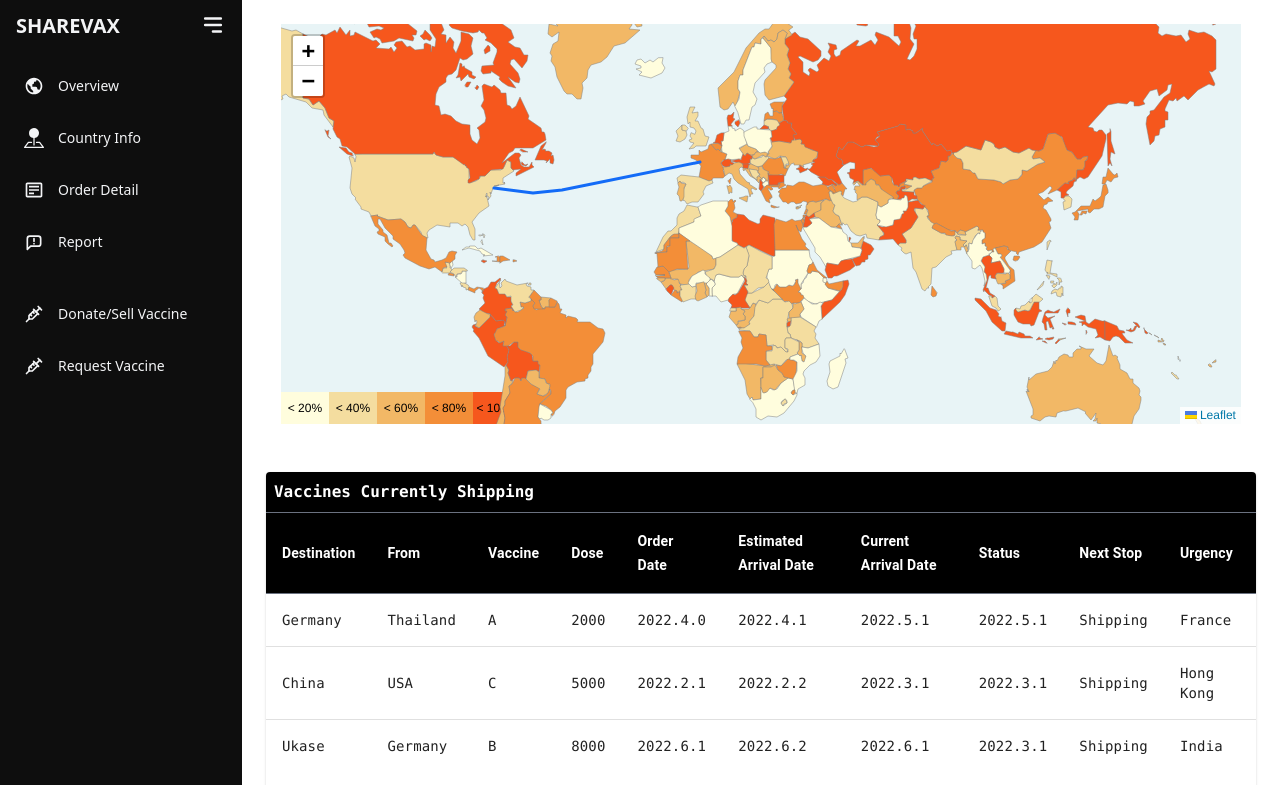
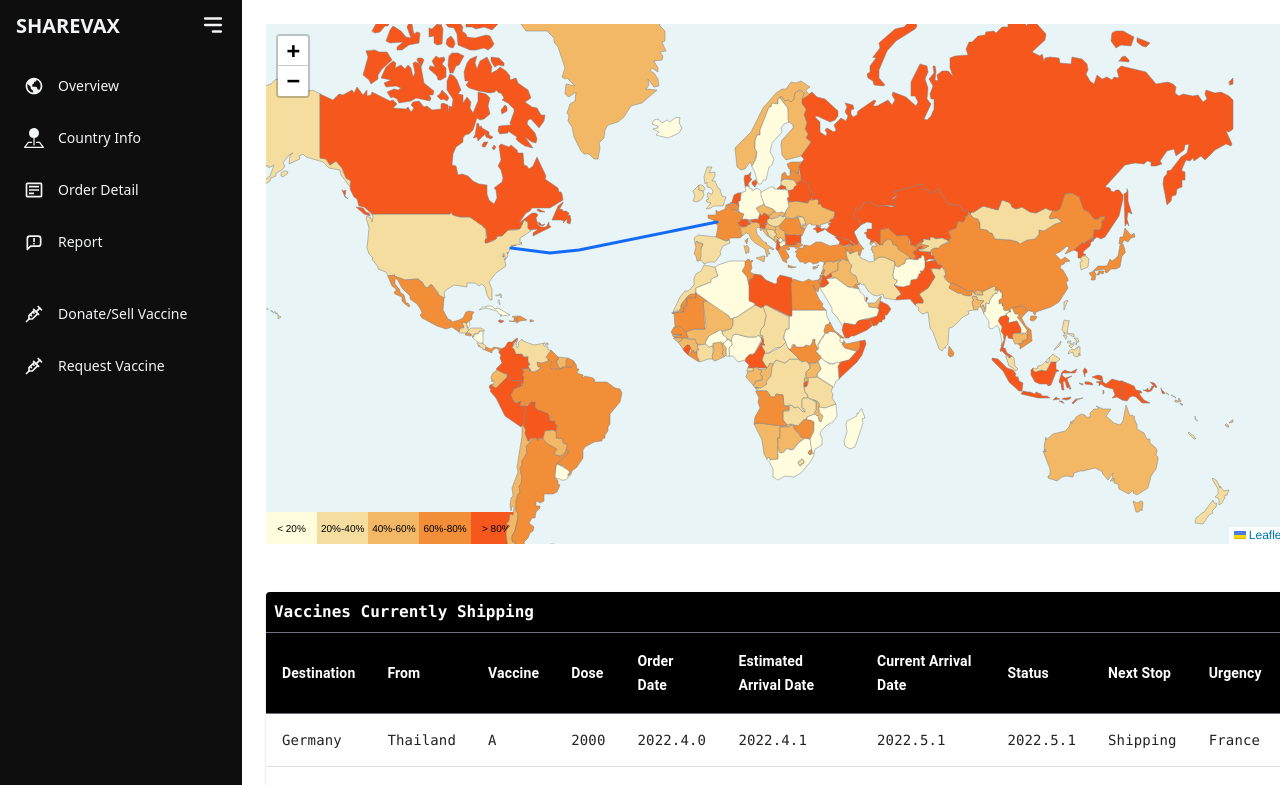
Before and after one commit to yigiterinc/sharevax, a React (Create React App) app in the folder frontend/: page / in a window 1280 px wide. Shown: the top 785 px of the page. Built offline with nearby package versions, Linux system fonts and the light colour scheme.

Commit message:
fix: legend

```diff
--- a/frontend/src/components/Legend.jsx
+++ b/frontend/src/components/Legend.jsx
@@ -5,7 +5,7 @@ const Legend = ({legendItems}) => {
 			{legendItems.map((item) => (
 				<div
 					key={item.title}
-					className='flex flex-1 items-center justify-center h-8'
+					className='flex flex-1 items-center justify-center h-8 text-[10px]'
 					style={{
 						backgroundColor: item.color,
 					}}
--- a/frontend/src/components/OverviewMap.jsx
+++ b/frontend/src/components/OverviewMap.jsx
@@ -18,10 +18,10 @@ const OverviewMap = () => {
 	const scale = [0, 0.2, 0.4, 0.6, 0.8];
 	const legendItems = [
 		{title: '< 20%', color: colors[0], textColor: 'black'},
-		{title: '< 40%', color: colors[1], textColor: 'black'},
-		{title: '< 60%', color: colors[2], textColor: 'black'},
-		{title: '< 80%', color: colors[3], textColor: 'black'},
-		{title: '< 100%', color: colors[4], textColor: 'black'},
+		{title: '20%-40%', color: colors[1], textColor: 'black'},
+		{title: '40%-60%', color: colors[2], textColor: 'black'},
+		{title: '60%-80%', color: colors[3], textColor: 'black'},
+		{title: '> 80%', color: colors[4], textColor: 'black'},
 	];
 
 	const getColor = (val) => {
@@ -68,7 +68,7 @@ const OverviewMap = () => {
 
 	return (
 		<MapContainer
-			className='w-[75vw] h-[50vh] relative z-0'
+			className='w-[80vw] h-[65vh] relative z-0'
 			style={{backgroundColor: '#e8f4f6'}}
 			center={[30.0, 20.0]}
 			zoom={2}
```
